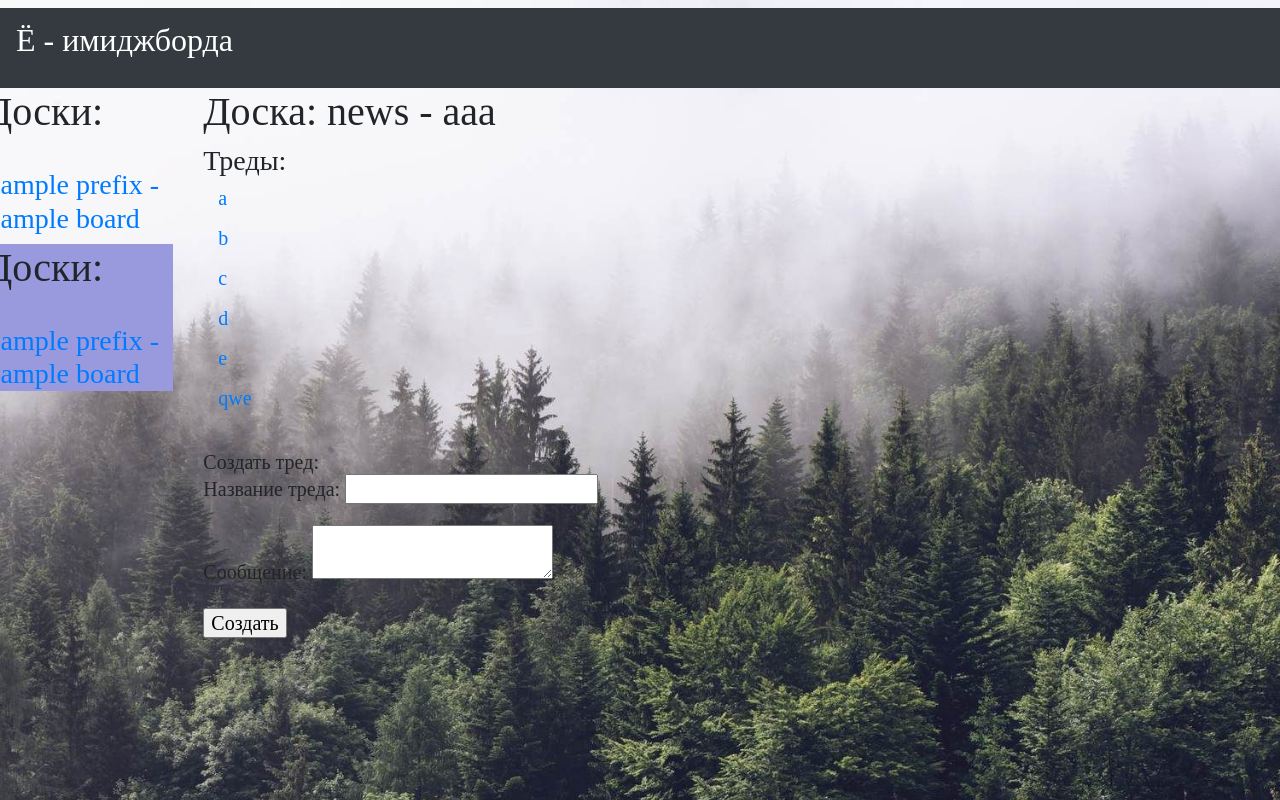
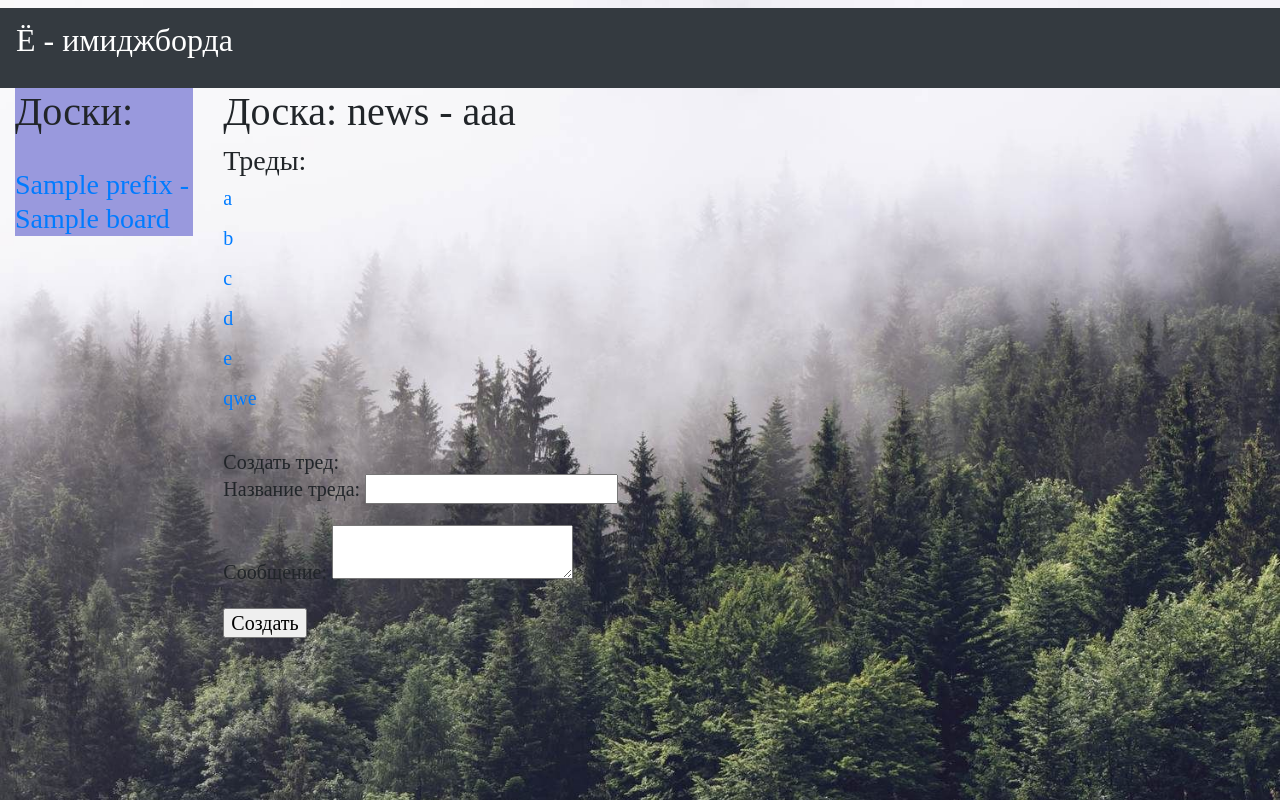
Before and after one commit to Bull-ochka/web-project, a Flask app: template templates/board.html in a window 1280 px wide. Run offline with Flask 2, Linux system fonts and the light colour scheme; data comes from the database, SQL or seed files in the repository; both versions use the stored data as it was after the commit; the template is opened without the code that fills it: values that come from a table or form of the project are taken from there, most other values are stand-ins (such as "Sample title", 1, 10 or a date in 2020); some libraries are stand-ins or nearby versions.

Commit message:
abc
Too lazy to wri...

```diff
--- a/static/css/main.css
+++ b/static/css/main.css
@@ -1,10 +1,9 @@
 body {
-background-color: #9999cc;
-background-image: url(/static/img/forest-back.jpg);
-background-size: 100%;
-background-attachment: fixed;
-font-family: "Times New Roman", sans-serif;
-font-weight: 100;
+    background-color: #9999cc;
+    background-image: url('/static/img/forest-back.jpg');
+    background-size: 100%;
+    font-family: "Times New Roman", sans-serif;
+    font-weight: 100;
 }
 #list {
     background-color: #9999dd;
--- a/templates/board.html
+++ b/templates/board.html
@@ -3,7 +3,7 @@
 {% block title %}{{ board.prefix }}{% endblock %}
 
 {% block body %}
-<div class="row">
+<div class="container-fluid">
   <div class="row w-100">
     <div class="col-2">
       {{ super() }}
@@ -13,15 +13,16 @@
       <h1>Доска: {{ board.prefix }} - {{ board.name }}</h1>
 
       <h3>Треды:</h3>
+      <h5>
+        <div id="threads" class="">
           {% for thread in board.threads %}
-      <div class="col-4">
-        <h5><p><a href="{{ url_for('thread', board_prefix=board.prefix, thread_id=thread.id) }}">{{ thread.title }}</a></p></h5>
+            <p><a href="{{ url_for('thread', board_prefix=board.prefix, thread_id=thread.id) }}">{{ thread.title }}</a></p>
+          {% else %}
+            Похоже, здесь нет ни одного треда!
+          {% endfor %}
         </div>
-    {% else %}
-      <h5>Похоже, здесь нет ни одного треда!</h5>
-    {% endfor %}
-    <h5>
-      <br>Создать тред: <br>
+
+        <br>Создать тред:<br>
         <form class="thread-maker" method="post">
           {{ form.hidden_tag() }}
           <p>
@@ -35,6 +36,8 @@
           <p><input type="submit" value="Создать"></p>
         </form>
       </h5>
+
+    </div>
   </div>
 </div>
 {% endblock %}
--- a/templates/board_list.html
+++ b/templates/board_list.html
@@ -1,16 +1,6 @@
 {% extends "base.html" %}
 
 {% block body %}
-
-
-<h1>Доски:</h1>
-{% for board in boards %}
-  <br>
-  <h3><a href="{{ url_for('board', board_prefix=board.prefix) }}">{{ board.prefix }} - {{ board.name }}</a></h3>
-{% else %}
-  Похоже, здесь нет ни одной доски!
-{% endfor %}
-
 
 <div id="list">
   <h1>Доски:</h1>
```
Also changed, not shown: static/js/main.js (+42 -3 lines), templates/thread.html (+7 -18 lines), app.db. Lines whose indentation alone changed are shown as unchanged.
